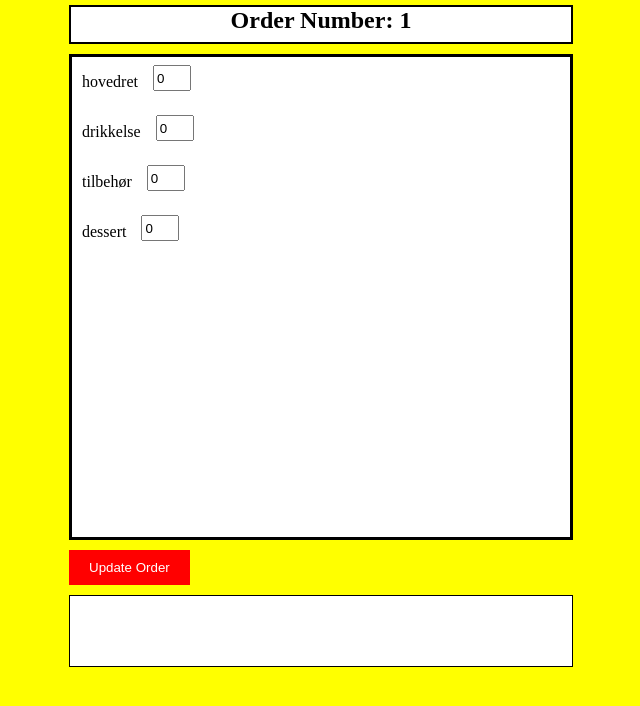
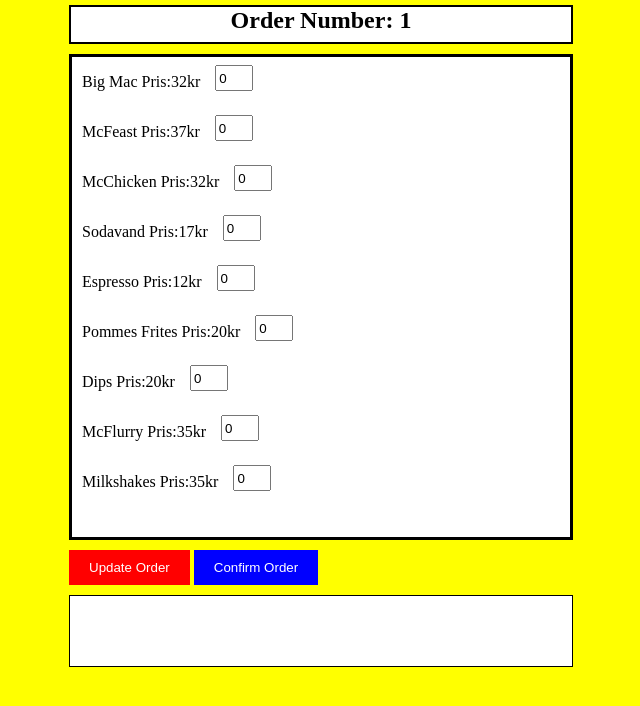
Before and after one commit to maxumi/ClientsideProject, a plain HTML site: page Index.html in a window 1280 px wide. Shown: the whole page, without its empty margins (319-959 px from the left). Drawn offline with Linux system fonts and the light colour scheme.

Commit message:
added more functionalty and can finish order

```diff
--- a/Index.html
+++ b/Index.html
@@ -5,29 +5,50 @@
 <link rel="stylesheet" href="Style.css">
 </head>
 <body>
-    <div id="Container">
+    <div id="Container" >
         <div id="OrderCounter">
             <h2>Order Number: <span id="orderNumber">1</span></h2>
         </div>
         <div id="Menu">
             <div class="MenuItems">
-                <p>hovedret</p>
-                <input type="number" id="mainCourse" min="0" max="99" value="0">
+                <p>Big Mac Pris:32kr</p>
+                <input type="number" id="bigMac" min="0" max="99" value="0">
             </div>
             <div class="MenuItems">
-                <p>drikkelse</p>
-                <input type="number" id="drink" min="0" max="99" value="0">
+                <p>McFeast Pris:37kr</p>
+                <input type="number" id="McFeast" min="0" max="99" value="0">
             </div>
             <div class="MenuItems">
-                <p>tilbehør</p>
-                <input type="number" id="accessories" min="0" max="99" value="0">
+                <p>McChicken Pris:32kr</p>
+                <input type="number" id="McChicken" min="0" max="99" value="0">
             </div>
             <div class="MenuItems">
-                <p>dessert</p>
-                <input type="number" id="Dessert" min="0" max="99" value="0">
+                <p>Sodavand Pris:17kr</p>
+                <input type="number" id="Sodavand" min="0" max="99" value="0">
+            </div>
+            <div class="MenuItems">
+                <p>Espresso Pris:12kr</p>
+                <input type="number" id="Espresso" min="0" max="99" value="0">
+            </div>
+            <div class="MenuItems">
+                <p>Pommes Frites Pris:20kr</p>
+                <input type="number" id="PommesFrites" min="0" max="99" value="0">
+            </div>
+            <div class="MenuItems">
+                <p>Dips Pris:20kr</p>
+                <input type="number" id="Dips" min="0" max="99" value="0">
+            </div>
+            <div class="MenuItems">
+                <p>McFlurry Pris:35kr</p>
+                <input type="number" id="McFlurry" min="0" max="99" value="0">
+            </div>
+            <div class="MenuItems">
+                <p>Milkshakes Pris:35kr</p>
+                <input type="number" id="Milkshakes" min="0" max="99" value="0">
             </div>
         </div>
         <button id="updateOrderButton" onclick="updateOrderDetails()">Update Order</button>
+        <button id="confirmOrderButton" onclick="confirmOrder()">Confirm Order</button>
         <div id="OrderDetails">
 
         </div>
--- a/Script.js
+++ b/Script.js
@@ -1,41 +1,106 @@
 function updateOrderDetails() {
-    //get elements
-    let orderNumber = document.getElementById("orderNumber").innerText;
-    let mainCourse = document.getElementById("mainCourse").value;
-    let drink  = document.getElementById("drink").value;
-    let accessories  = document.getElementById("accessories").value;
-    let dessert  = document.getElementById("Dessert").value;
-
-    //Clears if for safety
     let orderDetailsDiv = document.getElementById("OrderDetails");
     orderDetailsDiv.innerHTML = '';
 
+    // Order number
+    let orderNumber = document.getElementById("orderNumber").innerText;
     let orderNumberElement = document.createElement("p");
     orderNumberElement.innerHTML = "Order Number: " + orderNumber;
     orderNumberElement.classList.add("OrderText");
     orderDetailsDiv.appendChild(orderNumberElement);
 
-    // Append elements for each of the items with their amount.
-    if(mainCourse > 0) {
-        let mainCourseElement = document.createElement("p");
-        mainCourseElement.innerHTML = "Hovedret: " + mainCourse;
-        orderDetailsDiv.appendChild(mainCourseElement);
+    // Menu items with their prices and quantities
+    const menuItems = {
+        bigMac: { name: "Big Mac", price: 32, quantity: parseInt(document.getElementById("bigMac").value) },
+        mcFeast: { name: "McFeast", price: 37, quantity: parseInt(document.getElementById("McFeast").value) },
+        mcChicken: { name: "McChicken", price: 32, quantity: parseInt(document.getElementById("McChicken").value) },
+        sodavand: { name: "Sodavand", price: 17, quantity: parseInt(document.getElementById("Sodavand").value) },
+        espresso: { name: "Espresso", price: 12, quantity: parseInt(document.getElementById("Espresso").value) },
+        pommesFrites: { name: "Pommes Frites", price: 20, quantity: parseInt(document.getElementById("PommesFrites").value) },
+        dips: { name: "Dips", price: 20, quantity: parseInt(document.getElementById("Dips").value) },
+        mcFlurry: { name: "McFlurry", price: 35, quantity: parseInt(document.getElementById("McFlurry").value) },
+        milkshakes: { name: "Milkshakes", price: 35, quantity: parseInt(document.getElementById("Milkshakes").value) }
+    };
+    // Append elements for each item with a quantity more than 0
+    for (const key in menuItems) {
+        const item = menuItems[key];
+        if (item.quantity > 0) {
+            let itemElement = document.createElement("p");
+            itemElement.innerHTML = `${item.name}: ${item.quantity} stk - Total: ${item.quantity * item.price}kr`;
+            orderDetailsDiv.appendChild(itemElement);
+        }
     }
-    if(drink > 0) {
-        let drinkElement = document.createElement("p");
-        drinkElement.innerHTML = "Drikkelse: " + drink;
-        orderDetailsDiv.appendChild(drinkElement);
-    }
-    if(accessories > 0) {
-        let accessoriesElement = document.createElement("p");
-        accessoriesElement.innerHTML = "Tilbehør: " + accessories;
-        orderDetailsDiv.appendChild(accessoriesElement);
-    }
-    if(dessert > 0) {
-        let dessertElement = document.createElement("p");
-        dessertElement.innerHTML = "Dessert: " + dessert;
-        orderDetailsDiv.appendChild(dessertElement);
+}
+function confirmOrder() {
+    let orderDetailsDiv = document.getElementById("OrderDetails");
+    orderDetailsDiv.innerHTML = '';
+
+    // Order number
+    let orderNumber = document.getElementById("orderNumber").innerText;
+    let orderNumberElement = document.createElement("p");
+    orderNumberElement.innerHTML = "Order Number: " + orderNumber;
+    orderNumberElement.classList.add("OrderText");
+    orderDetailsDiv.appendChild(orderNumberElement);
+
+    // Menu items with their prices and quantities
+    const menuItems = {
+        bigMac: { price: 32, quantity: parseInt(document.getElementById("bigMac").value) },
+        mcFeast: { price: 37, quantity: parseInt(document.getElementById("McFeast").value) },
+        mcChicken: { price: 32, quantity: parseInt(document.getElementById("McChicken").value) },
+        sodavand: { price: 17, quantity: parseInt(document.getElementById("Sodavand").value) },
+        espresso: { price: 12, quantity: parseInt(document.getElementById("Espresso").value) },
+        pommesFrites: { price: 20, quantity: parseInt(document.getElementById("PommesFrites").value) },
+        dips: { price: 20, quantity: parseInt(document.getElementById("Dips").value) },
+        mcFlurry: { price: 35, quantity: parseInt(document.getElementById("McFlurry").value) },
+        milkshakes: { price: 35, quantity: parseInt(document.getElementById("Milkshakes").value) }
+    };
+
+    // Calculate total price
+    let totalPrice = 0;
+    for (const key in menuItems) {
+        const item = menuItems[key];
+        if (item.quantity > 0) {
+            totalPrice += item.price * item.quantity;
+        }
     }
 
+    // Display total price and thank you message
+    let totalPriceElement = document.createElement("p");
+    totalPriceElement.innerHTML = "Total Price: " + totalPrice + " kr";
+    orderDetailsDiv.appendChild(totalPriceElement);
+
+    let thankYouElement = document.createElement("p");
+    thankYouElement.innerHTML = "Thank you for your order!";
+    orderDetailsDiv.appendChild(thankYouElement);
+
+
+
+
+    const inputs = document.querySelectorAll('#Menu input[type="number"]');
+    const buttons = document.querySelectorAll('button');
+
+    // Disable all inputs and buttons
+    buttons.forEach(button => button.disabled = true);
+    inputs.forEach(input => input.disabled = true);
+
+    setTimeout(function() {
+        // Increment the order number
+        let orderNumberElement = document.getElementById("orderNumber");
+        let currentOrderNumber = parseInt(orderNumberElement.innerText);
+        orderNumberElement.innerText = currentOrderNumber + 1;
+
+        // Clear the order details
+        orderDetailsDiv.innerHTML = '';
+
+        // Reset the input fields
+        inputs.forEach(input => input.value = 0);
+
+        // Re-enable all inputs and buttons
+        buttons.forEach(button => button.disabled = false);
+        inputs.forEach(input => input.disabled = false);
+
+        alert("Time for a new order!");
+
+    }, 3000); // 3 seconds timer, adjust as needed
 
 }
--- a/Style.css
+++ b/Style.css
@@ -24,8 +24,9 @@
 #Menu{
     border-style: solid;
     margin-top: 10px;
-    height: 60vh;
+    min-height: 60vh;
     background-color: white;
+
 }
 
 .MenuItems{
@@ -55,6 +56,17 @@
 #updateOrderButton:hover {
     background-color: darkblue;
 }
+#confirmOrderButton{
+    background-color: blue;
+    color: white;
+    padding: 10px 20px;
+    border: none;
+    cursor: pointer;
+    margin-top: 10px;
+}
+#confirmOrderButton:hover {
+    background-color: rgba(3, 3, 117, 0.767);
+}
 
 #OrderDetails {
     border: 1px solid black;
```
